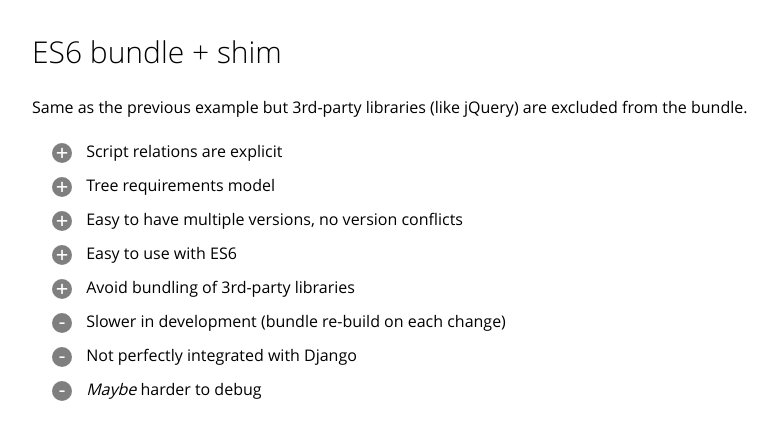
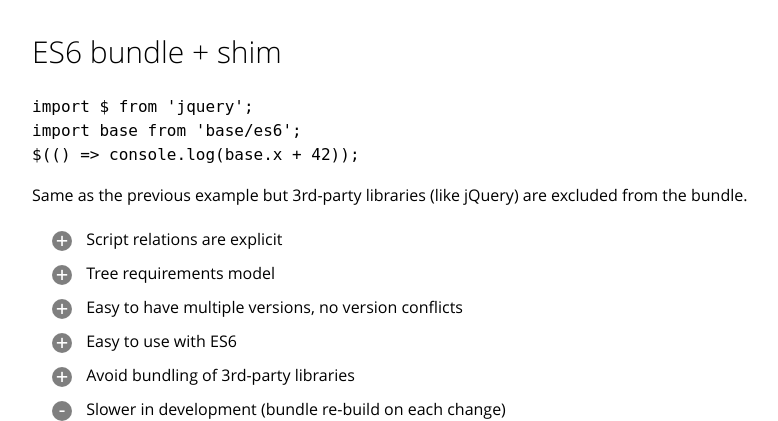
Before and after one commit to kottenator/sample-django-project, a Django app: template project/main/templates/main/es6-shim.html in a window 1280 px wide. Shown: the top 421 px of the page, without its empty margins (128-906 px from the left). Run offline with Django 3.2, Linux system fonts and the light colour scheme; the template is opened without the code that fills it, so the values that code supplies are empty; some libraries are stand-ins or nearby versions.

Commit message:
Page docs updated

```diff
--- a/project/main/templates/main/amd.html
+++ b/project/main/templates/main/amd.html
@@ -20,8 +20,7 @@
 
 {% block content %}
   <h2 class="demo-title">AMD</h2>
-  <pre><code>// main/amd.js
-define(['jquery', 'base/amd'], function($, base) {
+  <pre><code>define(['jquery', 'base/amd'], function($, base) {
   $(function() {
     console.log(base.x + 42);
   });
--- a/project/main/templates/main/common.html
+++ b/project/main/templates/main/common.html
@@ -13,7 +13,6 @@
   <h2 class="demo-title">CommonJS bundle</h2>
   <pre><code>var $ = require('jquery');
 var base = require('base/common');
-
 $(function() {
   console.log(base.x + 42);
 });</code></pre>
--- a/project/main/templates/main/es6-shim.html
+++ b/project/main/templates/main/es6-shim.html
@@ -12,6 +12,9 @@
 
 {% block content %}
   <h2 class="demo-title">ES6 bundle + shim</h2>
+  <pre><code>import $ from 'jquery';
+import base from 'base/es6';
+$(() => console.log(base.x + 42));</code></pre>
   <p>
     Same as the previous example but 3rd-party libraries (like jQuery)
     are excluded from the bundle.
--- a/project/main/templates/main/es6.html
+++ b/project/main/templates/main/es6.html
@@ -13,7 +13,6 @@
   <h2 class="demo-title">ES6 bundle</h2>
   <pre><code>import $ from 'jquery';
 import base from 'base/es6';
-
 $(() => console.log(base.x + 42));</code></pre>
   <p>
     New JS standard.
```
